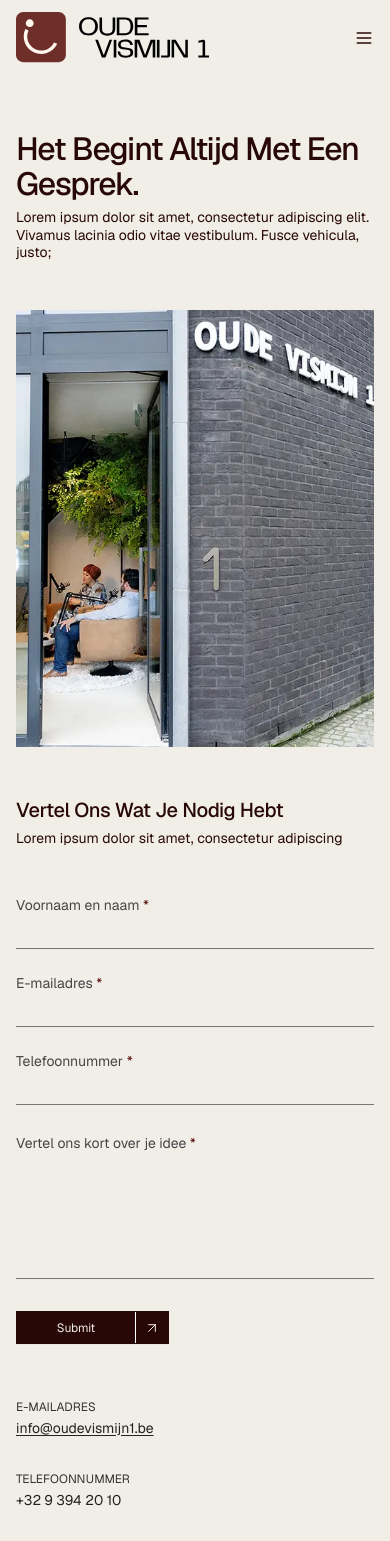
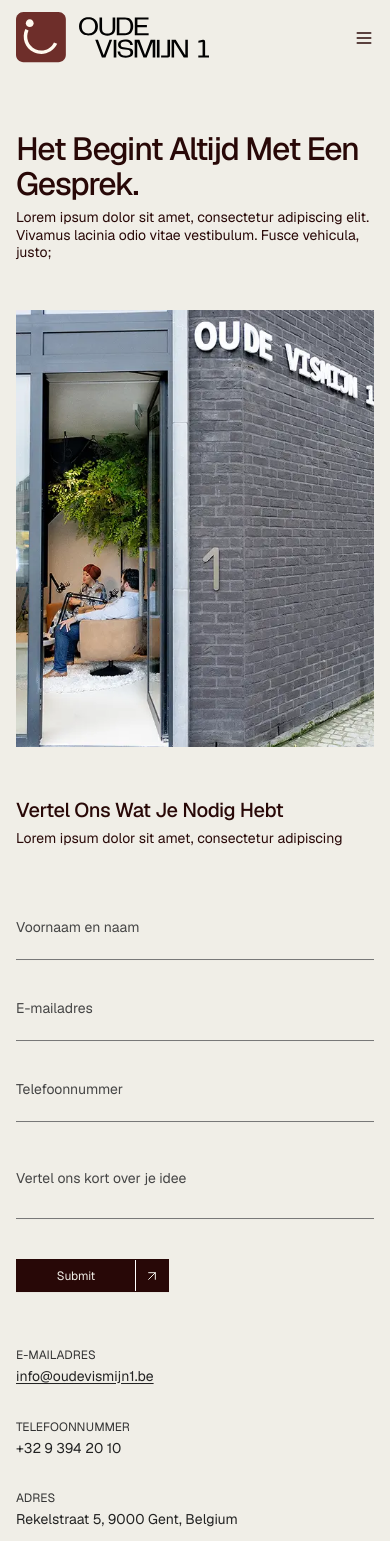
Before and after one commit to gauravgupta799/odue-vismijn, a React (Vite) app: page /contact in a window 390 px wide. Shown: the top 1541 px of the page. Built offline with nearby package versions, Linux system fonts and the light colour scheme.

Commit message:
#floatinginput

```diff
--- /dev/null
+++ b/src/components/FloatingInput.tsx
@@ -0,0 +1,53 @@
+import { useState } from "react";
+import type { InputHTMLAttributes } from "react";
+
+interface FloatingInputProps
+  extends InputHTMLAttributes<HTMLInputElement> {
+  label: string;
+  error?: string;
+}
+
+const FloatingInput = ({ label, error, value, defaultValue, onChange, ...props }: FloatingInputProps) => {
+  const [focused, setFocused] = useState(false);
+
+  const hasValue = value !== undefined ? String(value).length > 0 : defaultValue !== undefined &&  String(defaultValue).length > 0;
+
+  const isFloating = focused || hasValue;
+
+  return (
+    <div>
+      <div className="relative border-b border-[#777]">
+        <input
+          {...props}
+          value={value}
+          defaultValue={defaultValue}
+          onFocus={() => setFocused(true)}
+          onBlur={(e) => {
+            setFocused(false);
+            props.onBlur?.(e);
+          }}
+          onChange={onChange}
+          placeholder=" "
+          className="peer h-16 w-full bg-transparent text-[16px] outline-none"
+          required
+        />
+
+        <label
+          className={`pointer-events-none absolute left-0 transition-all duration-200 ease-out ${
+            isFloating ? "top-0 text-[12px] text-[#555]" : "top-1/2 -translate-y-1/2 text-[14px] text-[#454545]"
+          }`}
+        >
+          {label}
+        </label>
+      </div>
+
+      {error && (
+        <p className="mt-1 text-[10px] text-red-600">
+          {error}
+        </p>
+      )}
+    </div>
+  );
+};
+
+export default FloatingInput;
--- a/src/pages/Contact.tsx
+++ b/src/pages/Contact.tsx
@@ -2,6 +2,7 @@
 import contactImage from "../assets/contact.webp";
 import { ActionButton } from '@/components/ActionButton';
 import { useScrollReveal } from '@/hooks/useScrollReveal';
+// import FloatingInput from "@/components/FloatingInput";
 
 const ContactSection = () => {
   useScrollReveal();
@@ -53,80 +54,83 @@
                     </div>
 
                     <form onSubmit={handleSubmit} className="mt-12 md:mt-14 lg:mt-16">
-                        {/* Name */}
-                        <div className="border-b border-[#777]">
-                            <label htmlFor="name" className="block pb-2 text-[14px] text-[#454545]"
-                            >
-                                Voornaam en naam <span className="text-[#5b1111]">*</span>
-                            </label>
-
+                        <div className="relative border-b border-[#777] mb-4">
                             <input
                                 id="name"
-                                name="name"
                                 type="text"
-                                required
-                                className="h-5 w-full bg-transparent text-[14px] outline-none"
+                                placeholder=" "
+                                className="peer h-16 w-full bg-transparent text-[14px] outline-none "
                             />
+
+                            <label
+                                htmlFor="name"
+                                className="pointer-events-none absolute left-0 top-1/2 -translate-y-1/2 text-[14px] text-[#454545] transition-all duration-200 ease-in-out
+                                peer-focus:top-0 peer-focus:translate-y-0 peer-focus:text-[12px] peer-[:not(:placeholder-shown)]:top-0 peer-[:not(:placeholder-shown)]:translate-y-0 peer-[:not(:placeholder-shown)]:text-[12px]"
+                            >
+                                Voornaam en naam
+                            </label>
                         </div>
 
                         {/* Email + Phone */}
-                        <div className="mt-6 grid grid-cols-1 gap-6 sm:grid-cols-2 sm:gap-3">
-                            <div className="border-b border-[#777]">
+                        <div className="grid grid-cols-1 sm:grid-cols-2 sm:gap-8">
+                            <div className="relative border-b border-[#777] mb-4">
+                                <input
+                                    id="email"
+                                    type="email"
+                                    name="email"
+                                    placeholder=" "
+                                    className="peer h-16 w-full bg-transparent text-[14px] outline-none "
+                                />
+
                                 <label
                                     htmlFor="email"
-                                className="block pb-2 text-[14px] text-[#454545]"
+                                    className="pointer-events-none absolute left-0 top-1/2 -translate-y-1/2 text-[14px] text-[#454545] transition-all duration-200 ease-in-out
+                                    peer-focus:top-0 peer-focus:translate-y-0 peer-focus:text-[12px] peer-[:not(:placeholder-shown)]:top-0 peer-[:not(:placeholder-shown)]:translate-y-0 peer-[:not(:placeholder-shown)]:text-[12px]"
                                 >
-                                E-mailadres <span className="text-[#5b1111]">*</span>
+                                    E-mailadres
                                 </label>
-
-                            <input
-                                id="email"
-                                name="email"
-                                type="email"
-                                required
-                                className="h-5 w-full bg-transparent text-[14px] outline-none"
-                            />
                             </div>
 
-                            <div className="border-b border-[#777]">
-                            <label
-                                htmlFor="phone"
-                                className="block pb-2 text-[14px] text-[#454545]"
-                            >
-                                Telefoonnummer <span className="text-[#5b1111]">*</span>
-                            </label>
-
+                            <div className="relative border-b border-[#777] mb-4">
                                 <input
                                     id="phone"
                                     name="phone"
                                     type="tel"
-                                required
-                                className="h-5 w-full bg-transparent text-[14px] outline-none"
+                                    placeholder=" "
+                                    className="peer h-16 w-full bg-transparent text-[14px] outline-none "
                                 />
+
+                                <label
+                                    htmlFor="phone"
+                                    className="pointer-events-none absolute left-0 top-1/2 -translate-y-1/2 text-[14px] text-[#454545] transition-all duration-200 ease-in-out
+                                    peer-focus:top-0 peer-focus:translate-y-0 peer-focus:text-[12px] peer-[:not(:placeholder-shown)]:top-0 peer-[:not(:placeholder-shown)]:translate-y-0 peer-[:not(:placeholder-shown)]:text-[12px]"
+                                >
+                                      Telefoonnummer
+                                </label>
                             </div>
                         </div>
 
-                        {/* Message */}
-                        <div className="mt-7">
+
+                        <div className="relative border-b border-[#777] mb-4">
+                            <input
+                                id="message"
+                                name="message"
+                                placeholder=" "
+                                className="peer h-20 w-full bg-transparent text-[14px] outline-none resize-none"
+                            />
+
                             <label
                                 htmlFor="message"
-                                className="block pb-2 text-[14px] text-[#454545]"
+                                className="pointer-events-none absolute left-0 top-1/2 -translate-y-1/2 text-[14px] text-[#454545] transition-all duration-200 ease-in-out
+                                peer-focus:top-0 peer-focus:translate-y-0 peer-focus:text-[12px] peer-[:not(:placeholder-shown)]:top-0 peer-[:not(:placeholder-shown)]:translate-y-0 peer-[:not(:placeholder-shown)]:text-[12px]"
                             >
-                            Vertel ons kort over je idee{" "}
-                            <span className="text-[#5b1111]">*</span>
+                                Vertel ons kort over je idee
                             </label>
-
-                            <textarea
-                                id="message"
-                                name="message"
-                                required
-                                rows={4}
-                                className="mt-8 block w-full resize-none border-b border-[#777] bg-transparent text-[14px] outline-none"
-                            />
                         </div>
 
+
                         {/* Submit */}
-                        <div className="mt-8 md:mt-10 xl:mt-12 flex items-center gap-[4px]">
+                        <div className="mt-10 md:mt-12 xl:mt-14 flex items-center gap-[4px]">
                             <ActionButton>
                                 Submit
                             </ActionButton>
@@ -185,3 +189,24 @@
 };
 
 export default ContactSection;
+
+
+
+                        {/* Message */}
+                        {/* <div className="mt-7">
+                            <label
+                                htmlFor="message"
+                                className="block pb-2 text-[14px] text-[#454545]"
+                            >
+                            Vertel ons kort over je idee{" "}
+                            <span className="text-[#5b1111]">*</span>
+                            </label>
+
+                            <textarea
+                                id="message"
+                                name="message"
+                                required
+                                rows={4}
+                                className="mt-8 block w-full resize-none border-b border-[#777] bg-transparent text-[14px] outline-none"
+                            />
+                        </div> */}
```
Lines whose indentation alone changed are shown as unchanged.
